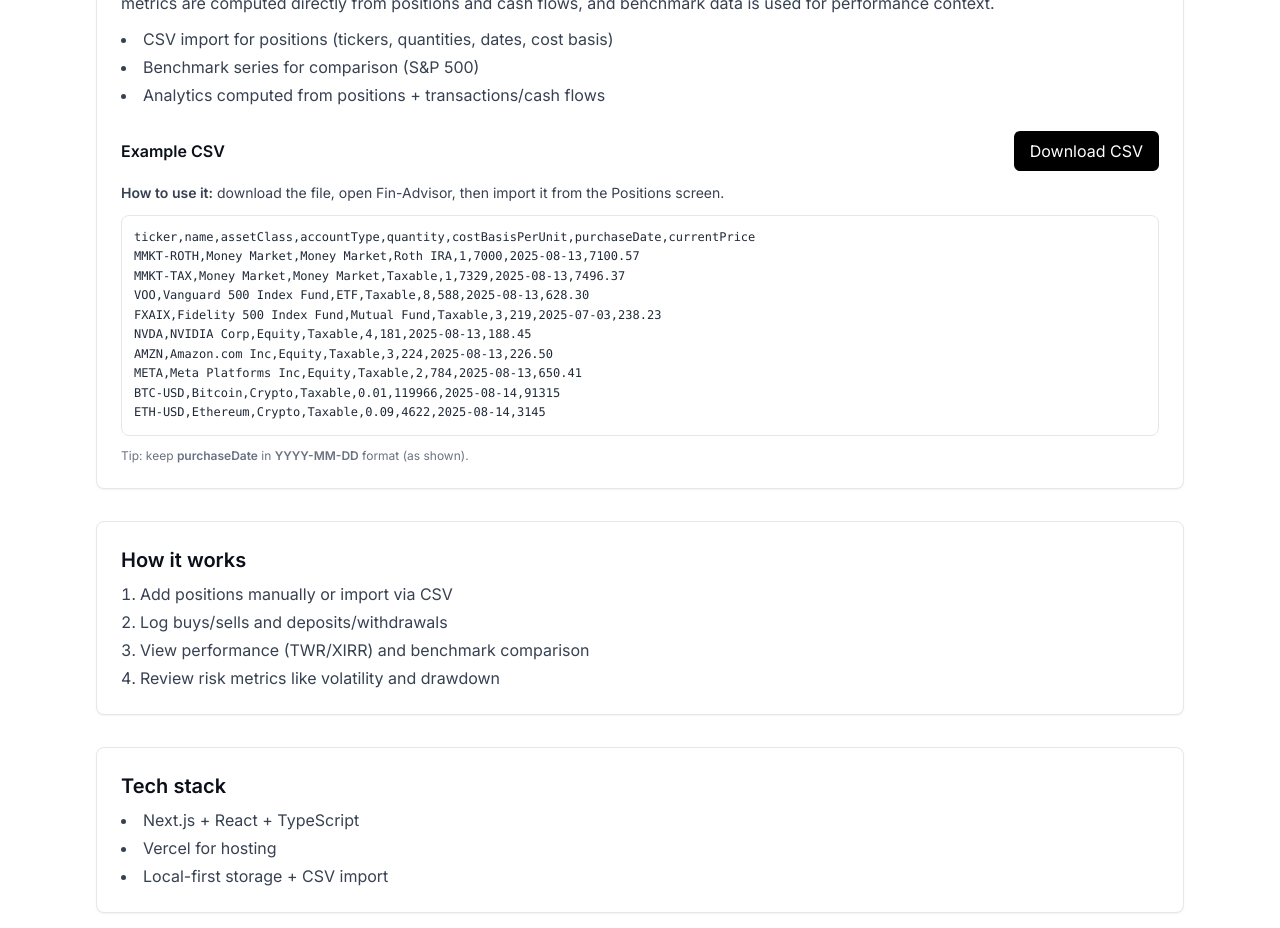
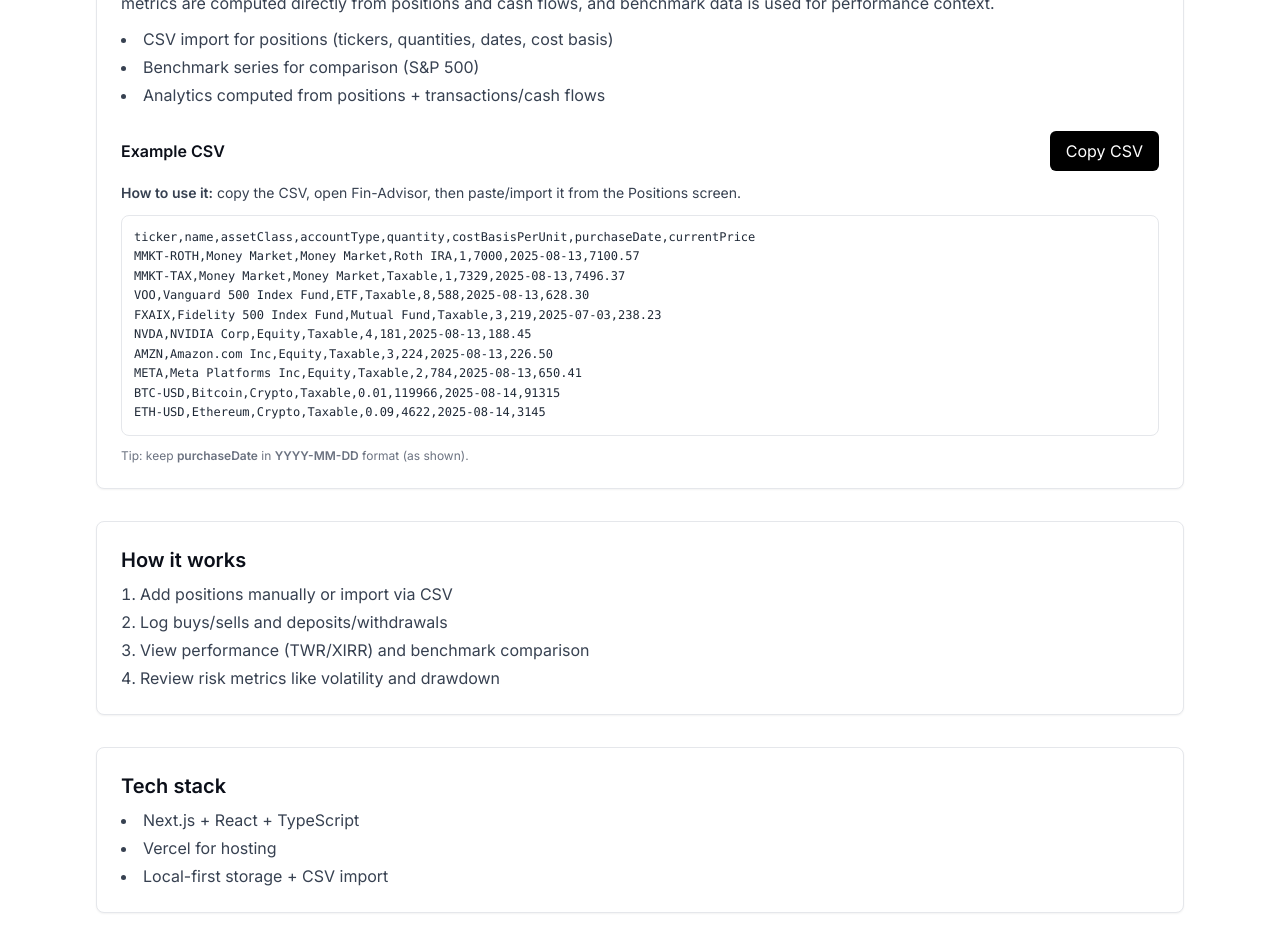
Before and after one commit to owenburke54-bit/portfolio-site, a Next.js app: page /projects/fin-advisor in a window 1280 px wide. Shown: the part 1400-2328 px from the top of the page. Built offline with nearby package versions, Linux system fonts and the light colour scheme.

Commit message:
fin advisor revisions

```diff
--- a/app/projects/fin-advisor/page.tsx
+++ b/app/projects/fin-advisor/page.tsx
@@ -1,6 +1,9 @@
+"use client";
+
 import Link from "next/link";
 import PageHeader from "@/components/PageHeader";
 import type { Metadata } from "next";
+import { useState } from "react";
 
 export const metadata: Metadata = {
   title: "Fin-Advisor | Owen Burke",
@@ -22,6 +25,34 @@ BTC-USD,Bitcoin,Crypto,Taxable,0.01,119966,2025-08-14,91315
 ETH-USD,Ethereum,Crypto,Taxable,0.09,4622,2025-08-14,3145`;
 
 export default function FinAdvisorPage() {
+  const [copied, setCopied] = useState(false);
+
+  const copyCsv = async () => {
+    try {
+      await navigator.clipboard.writeText(EXAMPLE_CSV);
+      setCopied(true);
+      window.setTimeout(() => setCopied(false), 1400);
+    } catch {
+      // Fallback for older browsers / blocked clipboard permissions
+      try {
+        const ta = document.createElement("textarea");
+        ta.value = EXAMPLE_CSV;
+        ta.style.position = "fixed";
+        ta.style.left = "-9999px";
+        ta.style.top = "0";
+        document.body.appendChild(ta);
+        ta.focus();
+        ta.select();
+        document.execCommand("copy");
+        document.body.removeChild(ta);
+        setCopied(true);
+        window.setTimeout(() => setCopied(false), 1400);
+      } catch {
+        // If everything fails, do nothing silently (keeps page clean)
+      }
+    }
+  };
+
   return (
     <div className="space-y-8">
       <PageHeader
@@ -72,8 +103,8 @@ export default function FinAdvisorPage() {
         <h2 className="text-xl font-semibold">Summary</h2>
         <p className="text-gray-700">
           Fin-Advisor helps you understand your portfolio beyond “up or down today.” Add positions
-          and transactions, then view performance the right way with cash-flow-aware returns (TWR/XIRR),
-          benchmark comparison, and risk metrics that explain the ride.
+          and transactions, then view performance the right way with cash-flow-aware returns
+          (TWR/XIRR), benchmark comparison, and risk metrics that explain the ride.
         </p>
         <ul className="list-disc list-inside text-gray-700 space-y-1">
           <li>Positions + transaction tracking (buys, sells, deposits/withdrawals)</li>
@@ -97,18 +128,24 @@ export default function FinAdvisorPage() {
           <li>Analytics computed from positions + transactions/cash flows</li>
         </ul>
 
-        {/* Example CSV (kept neat + consistent with HydraIQ style) */}
+        {/* Example CSV */}
         <div className="pt-3 space-y-3">
           <div className="flex flex-col gap-2 sm:flex-row sm:items-center sm:justify-between">
             <h3 className="text-base font-semibold">Example CSV</h3>
-            <Link href="/fin-advisor-example.csv" className="btn" download>
-              Download CSV
-            </Link>
+
+            <button
+              type="button"
+              onClick={copyCsv}
+              className="btn"
+              aria-label="Copy example CSV to clipboard"
+            >
+              {copied ? "Copied!" : "Copy CSV"}
+            </button>
           </div>
 
           <p className="text-sm text-gray-700">
-            <span className="font-semibold">How to use it:</span> download the file, open Fin-Advisor,
-            then import it from the Positions screen.
+            <span className="font-semibold">How to use it:</span> copy the CSV, open Fin-Advisor, then
+            paste/import it from the Positions screen.
           </p>
 
           <div className="rounded-lg border border-gray-200 bg-white overflow-hidden">
--- a/app/projects/page.tsx
+++ b/app/projects/page.tsx
@@ -10,7 +10,8 @@ export const metadata: Metadata = {
 const PROJECTS = [
   {
     title: "HydraIQ",
-    description: "Personal analytics app for turning daily habits and wearable data into simple, actionable insights.",
+    description:
+      "Personal analytics app for turning daily habits and wearable data into simple, actionable insights.",
     href: "/projects/hydraiq",
     cta: "View project",
     badge: null as string | null,
@@ -21,7 +22,7 @@ const PROJECTS = [
       "Personal portfolio tracker with performance analytics (TWR/XIRR), benchmark comparison, and risk metrics.",
     href: "/projects/fin-advisor",
     cta: "View project",
-    badge: "In progress",
+    badge: null as string | null,
   },
 ];
 
@@ -36,11 +37,6 @@ export default function ProjectsPage() {
             <div className="flex items-start justify-between gap-4">
               <div>
                 <h2 className="text-xl font-semibold">{p.title}</h2>
-                {p.badge ? (
-                  <span className="mt-2 inline-flex items-center rounded-full border px-2 py-0.5 text-xs text-gray-600">
-                    {p.badge}
-                  </span>
-                ) : null}
                 <p className="mt-3 text-gray-700">{p.description}</p>
               </div>
             </div>
```
